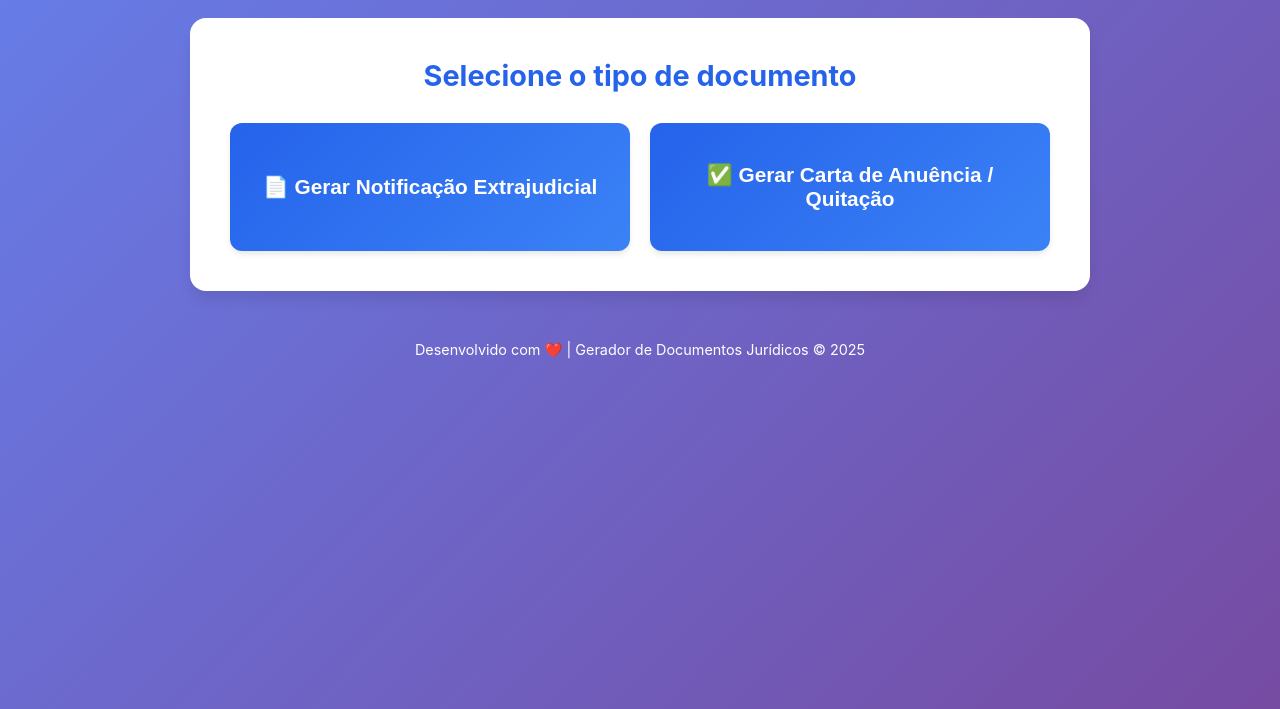
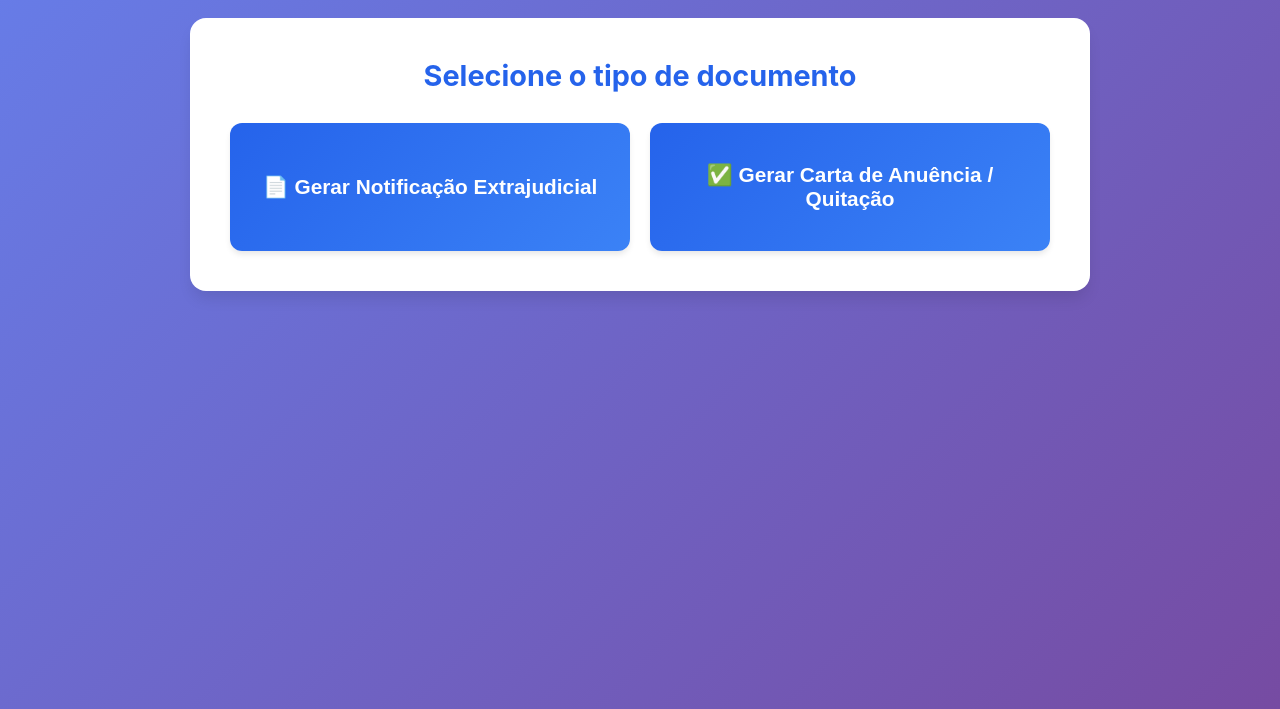
Before and after one commit to RafaelD0linski/Carta-Anuencia-App-Files, a plain HTML site: page index.html in a window 1280 px wide. Shown: the part 91-800 px from the top of the page. Drawn offline with nearby package versions, Linux system fonts and the light colour scheme.

Commit message:
Ajuste final

```diff
--- a/index.html
+++ b/index.html
@@ -629,11 +629,6 @@
         </div>
       </div>
 
-      <div class="footer">
-        Desenvolvido com ❤️ | Gerador de Documentos Jurídicos © 2025
-      </div>
-    </div>
-
     <script>
       document.addEventListener("DOMContentLoaded", function () {
         // Aplicar máscaras
```
